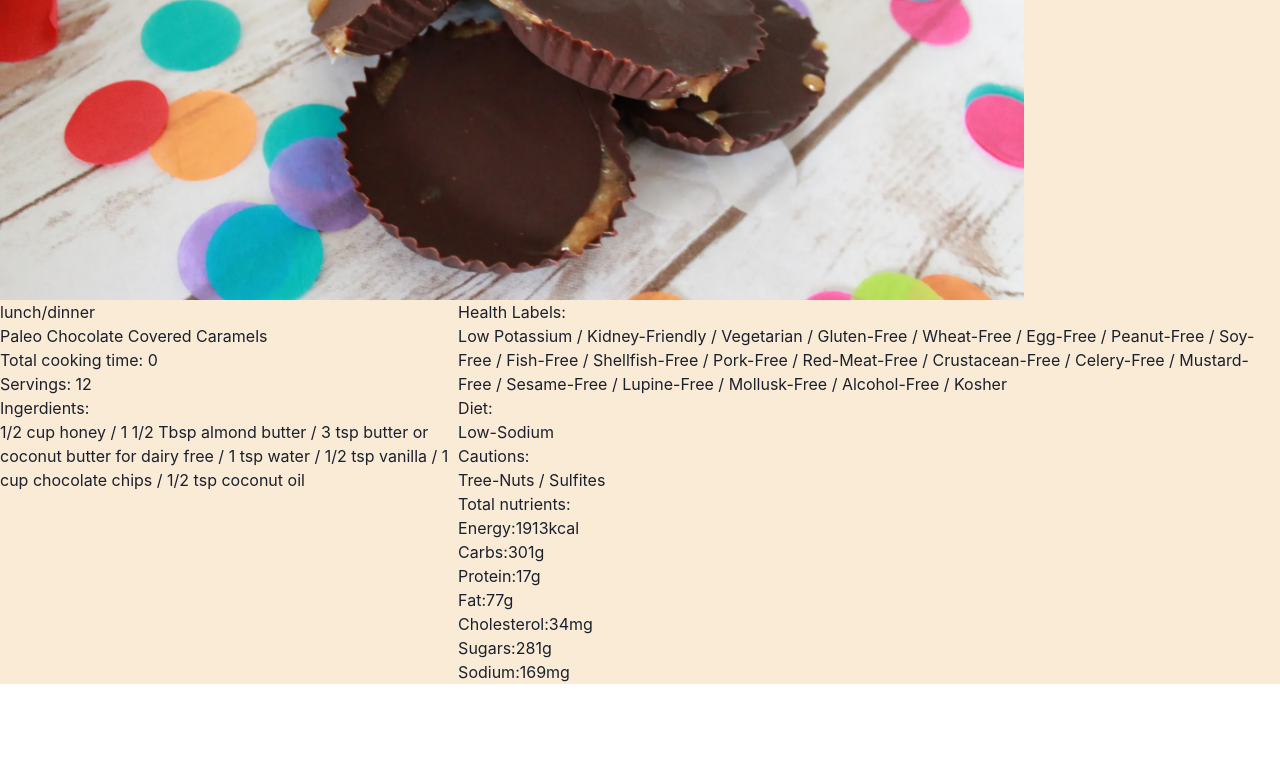
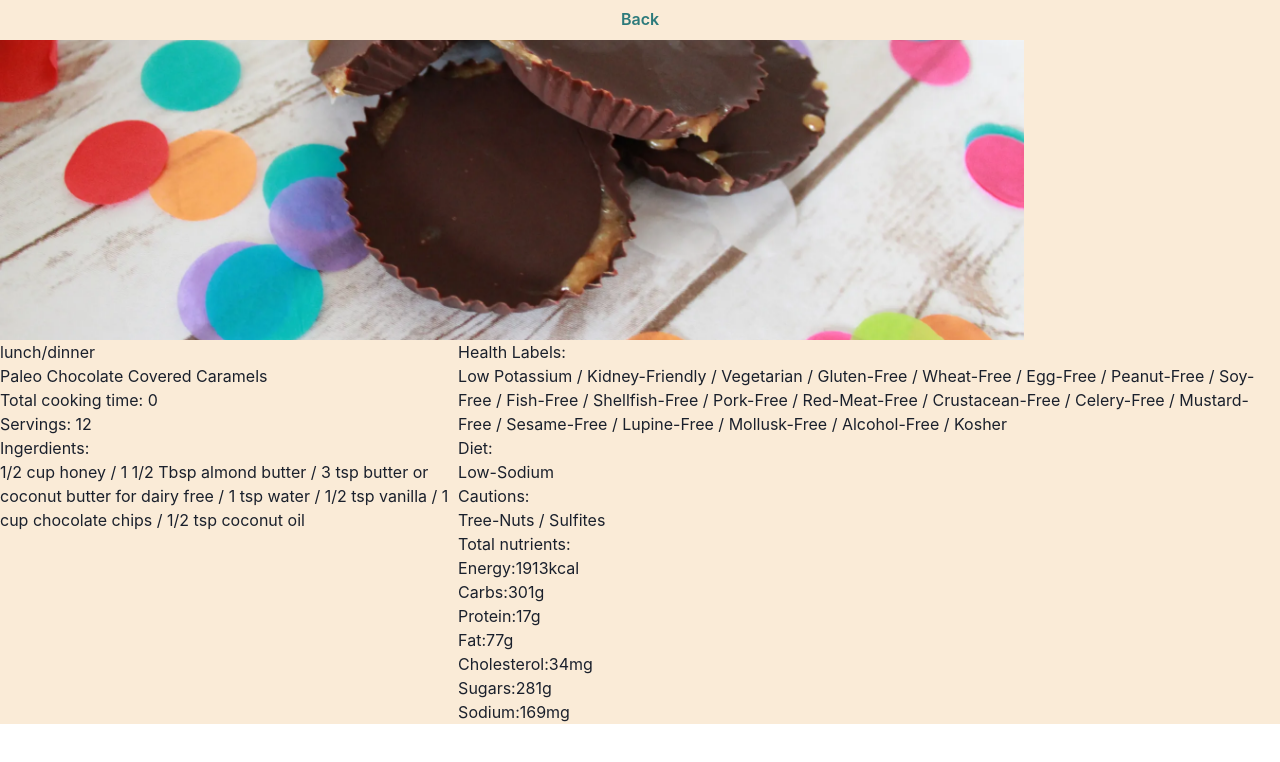
Before and after one commit to alexandrahendriks/REACT_Recipe_App, a React (Vite) app: page / in a window 1280 px wide. Both pictures are taken after a click on the element 156 px from the left and 372 px from the top of the page. Shown: the top 762 px of the page. Built offline with nearby package versions, Linux system fonts and the light colour scheme.

Commit message:
Button added

```diff
--- a/src/components/RecipeChoice.jsx
+++ b/src/components/RecipeChoice.jsx
@@ -2,10 +2,9 @@ import { Button } from "./UI/Button";
 
 export const RecipeChoice = ({ recipe, onClick }) => {
   return (
-    <div className="recipe" onClick={onClick}>
-      <Button onClick={() => onClick()} variant="ghost">
-        Back
-      </Button>
+    <div className="recipe">
+      <Button onClick={() => onClick()} variant="ghost" />
+
       <div className="container">
         <img
           className="photo"
--- a/src/components/UI/Button.jsx
+++ b/src/components/UI/Button.jsx
@@ -1,6 +1,8 @@
 import { Button as CButton } from "@chakra-ui/react";
 export const Button = ({ onClick, ...props }) => {
-  <CButton colorScheme="teal" onClick={onClick} {...props}>
-    {props.children}
-  </CButton>;
+  return (
+    <CButton colorScheme="teal" onClick={onClick} {...props}>
+      Back
+    </CButton>
+  );
 };
```
